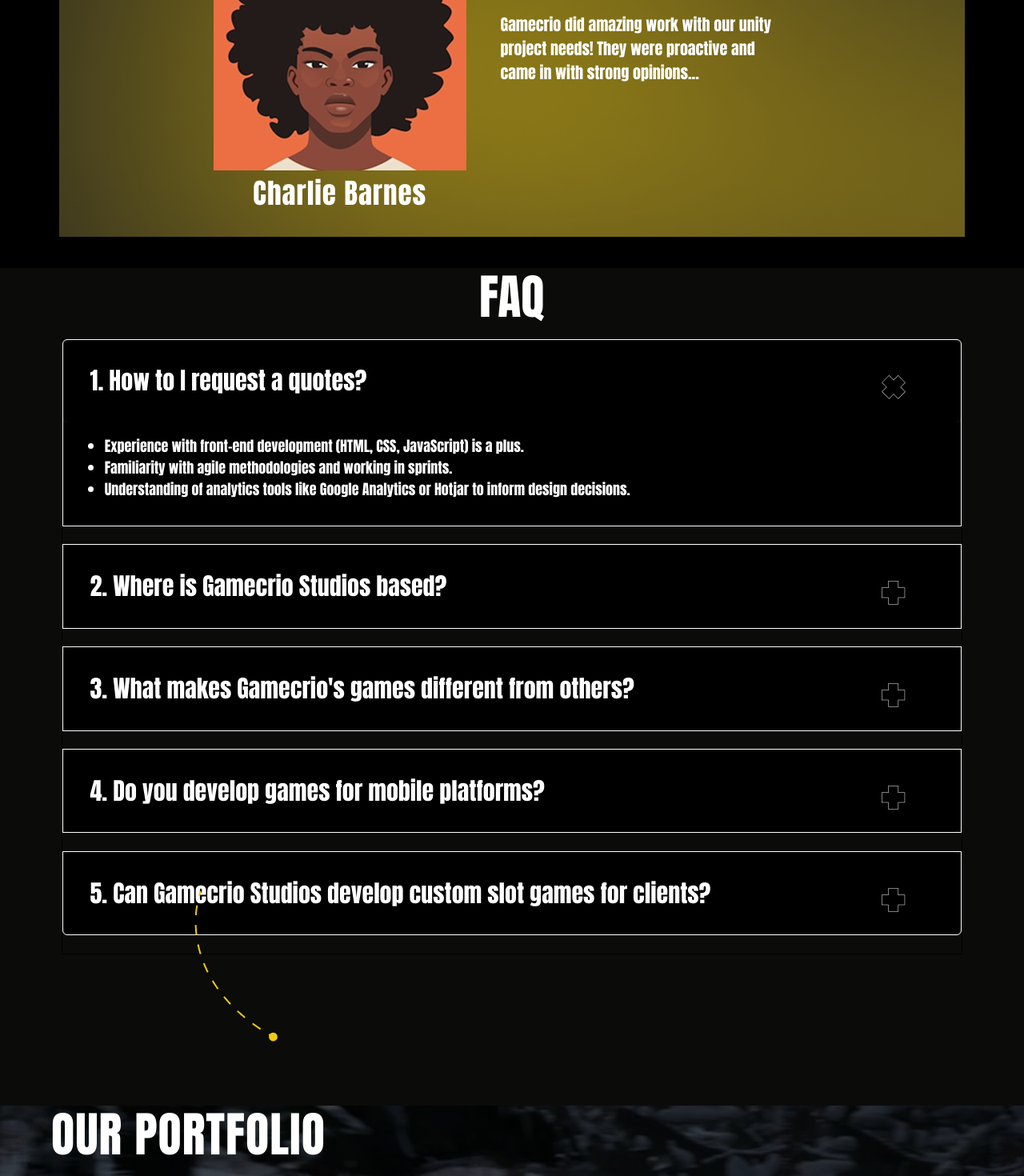
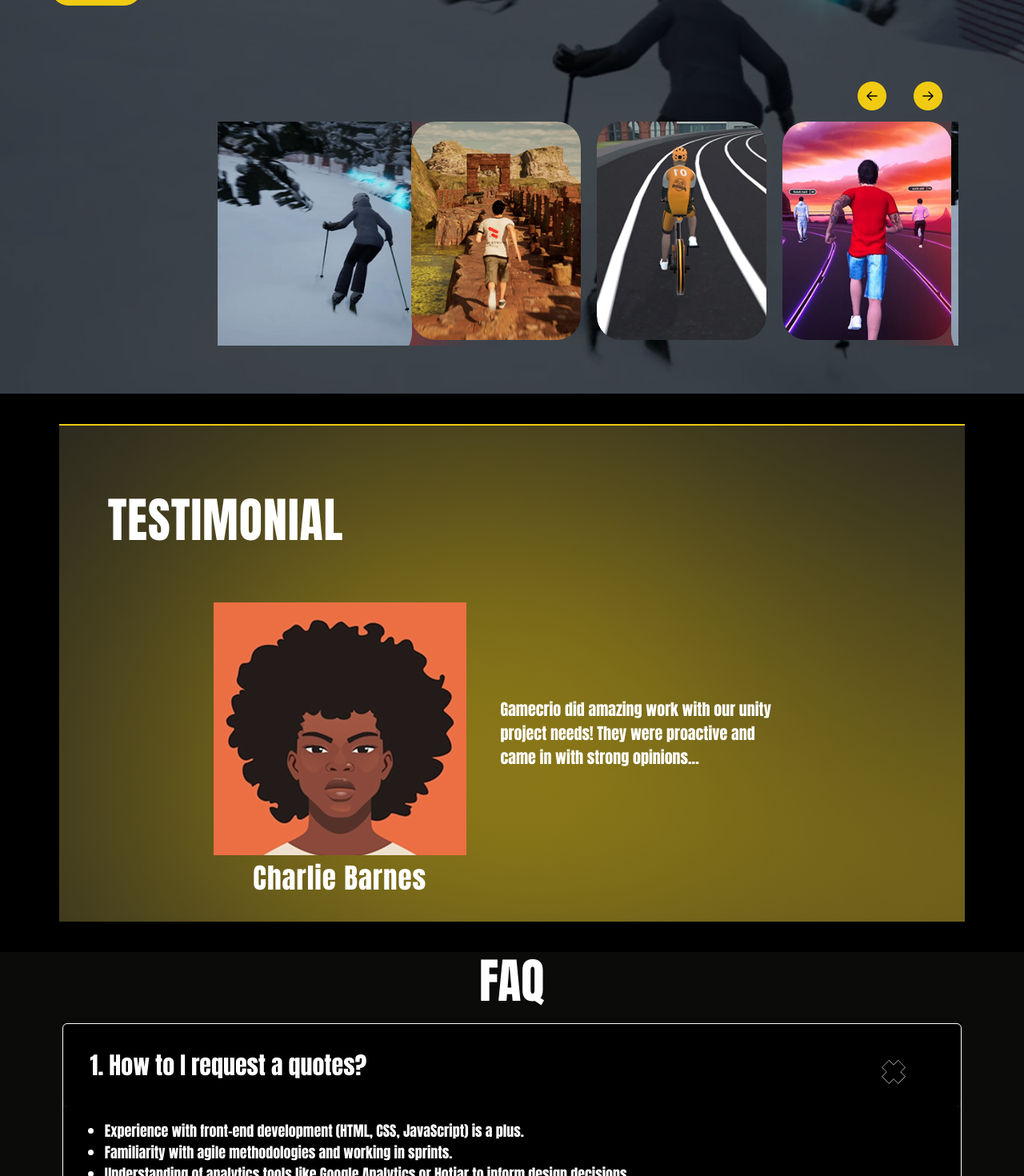
Before and after one commit to Kaleeswari02/beeyoond, a Next.js app: page / in a window 1280 px wide. Shown: the part 3620-5090 px from the top of the page at 80% size. Built offline with nearby package versions, Linux system fonts and the light colour scheme.

Commit message:
page.js changes

```diff
--- a/src/app/home/home.css
+++ b/src/app/home/home.css
@@ -6,7 +6,7 @@
     min-width: 100%;
   }
   .video-sec{
-    height: 60vh;
+    /* height: 60vh; */
   }
   .banner-container::before{
     content: "";
--- a/src/app/page.js
+++ b/src/app/page.js
@@ -19,9 +19,9 @@
   <Stats/>
   <Videosection/>
   <VisionMission/>
+  <Portfolio/>
   <Testimonalsec/>
   <AccordianFunction/>
-  <Portfolio/>
   </>
   );
 }
```
